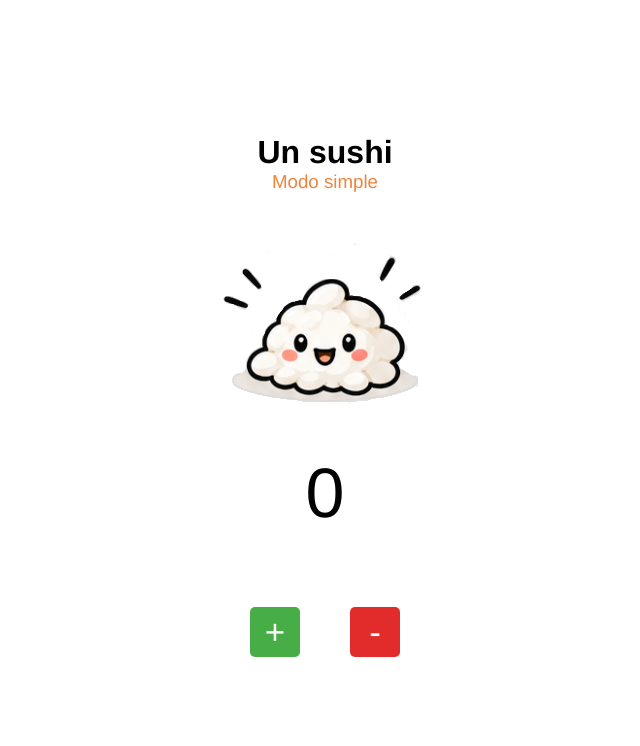
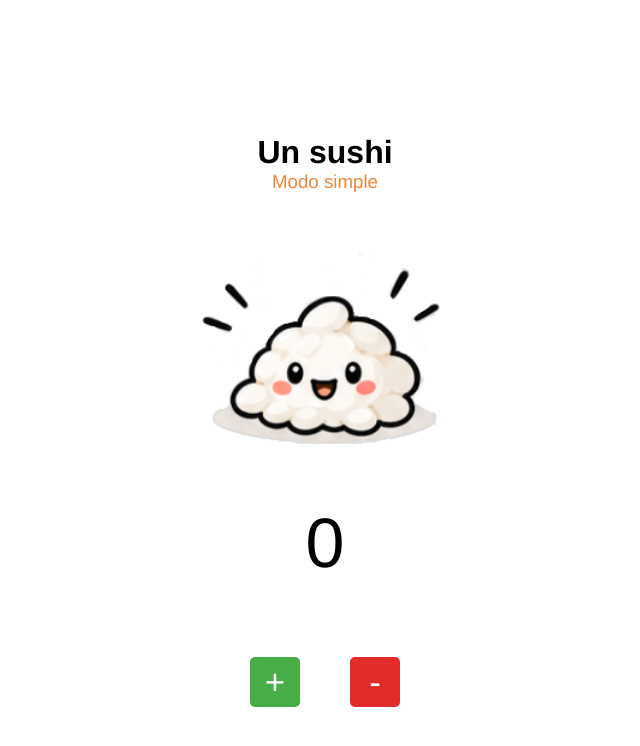
Before and after one commit to jucamgar2/UnSushi, a React (Create React App) app: page / in a window 1280 px wide. Shown: the top 746 px of the page, without its empty margins (315-955 px from the left). Built offline with nearby package versions, Linux system fonts and the light colour scheme.

Commit message:
ft: sushi imae size

```diff
--- a/src/common/CounterImage.jsx
+++ b/src/common/CounterImage.jsx
@@ -1,7 +1,16 @@
-const CounterImage = () => {
+const CounterImage = ({count}) => {
 
     return <div className="sushi-size-container">
-        <img src="size1.png" className="sushi-size" alt="Sushi size"/>
+        {count < 10 && <img src="size1.png" className="sushi-size" alt="Sushi size"/>}
+        {count >= 10 && count < 15 && <img src="size2.png" className="sushi-size" alt="Sushi size"/>}
+        {count >= 15 && count < 20 && <img src="size3.png" className="sushi-size" alt="Sushi size"/>}
+        {count >= 20 && count < 30 && <img src="size4.png" className="sushi-size" alt="Sushi size"/>}
+        {count >= 30 && count < 40 && <img src="size5.png" className="sushi-size" alt="Sushi size"/>}
+        {count >= 40 && count < 50 && <img src="size6.png" className="sushi-size" alt="Sushi size"/>}
+        {count >= 50 && count < 60 && <img src="size7.png" className="sushi-size" alt="Sushi size"/>}
+        {count >= 60 && count < 70 && <img src="size8.png" className="sushi-size" alt="Sushi size"/>}
+        {count >= 70 && <img src="size9.png" className="sushi-size" alt="Sushi size"/>}
+
     </div>
 }
 
--- a/src/index.css
+++ b/src/index.css
@@ -1,10 +1,15 @@
+* {
+    font-family: 'Franklin Gothic Medium', 'Arial Narrow', Arial, sans-serif;
+}
+
 .sushi-size-container {
     display: flex;
     justify-content: center;
 }
 
-* {
-    font-family: 'Franklin Gothic Medium', 'Arial Narrow', Arial, sans-serif;
+.sushi-size {
+    height: 300px;
+    width: auto;
 }
 
 .simple-counter {
```
